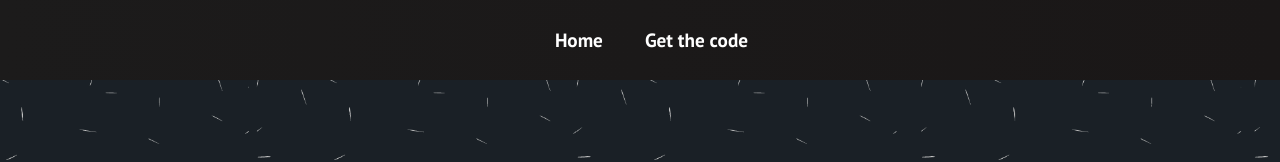
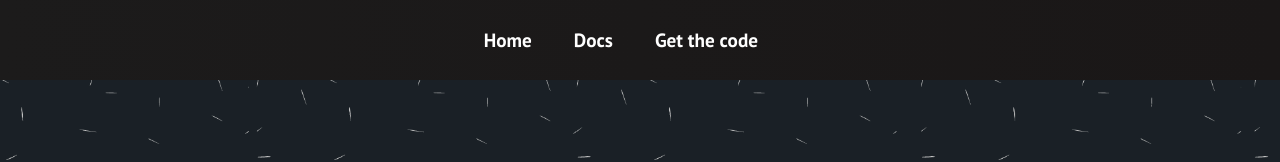
Before and after one commit to Immutable-Tag/ReactApp, a React (Create React App) app: page / in a window 1280 px wide. Shown: the top 162 px of the page. Built offline with nearby package versions, Linux system fonts and the light colour scheme.

Commit message:
Get the docs

```diff
--- a/src/components/Navbar.js
+++ b/src/components/Navbar.js
@@ -71,6 +71,16 @@ function Navbar() {
             <li className='nav-item'>
               <a
                 className='nav-links'
+                href="https://github.com/Immutable-Tag/docs"
+                target="_blank"
+                rel='noopener noreferrer'
+              >
+                Docs
+              </a>
+            </li>
+            <li className='nav-item'>
+              <a
+                className='nav-links'
                 href="https://github.com/Immutable-Tag"
                 target="_blank"
                 rel='noopener noreferrer'
```
